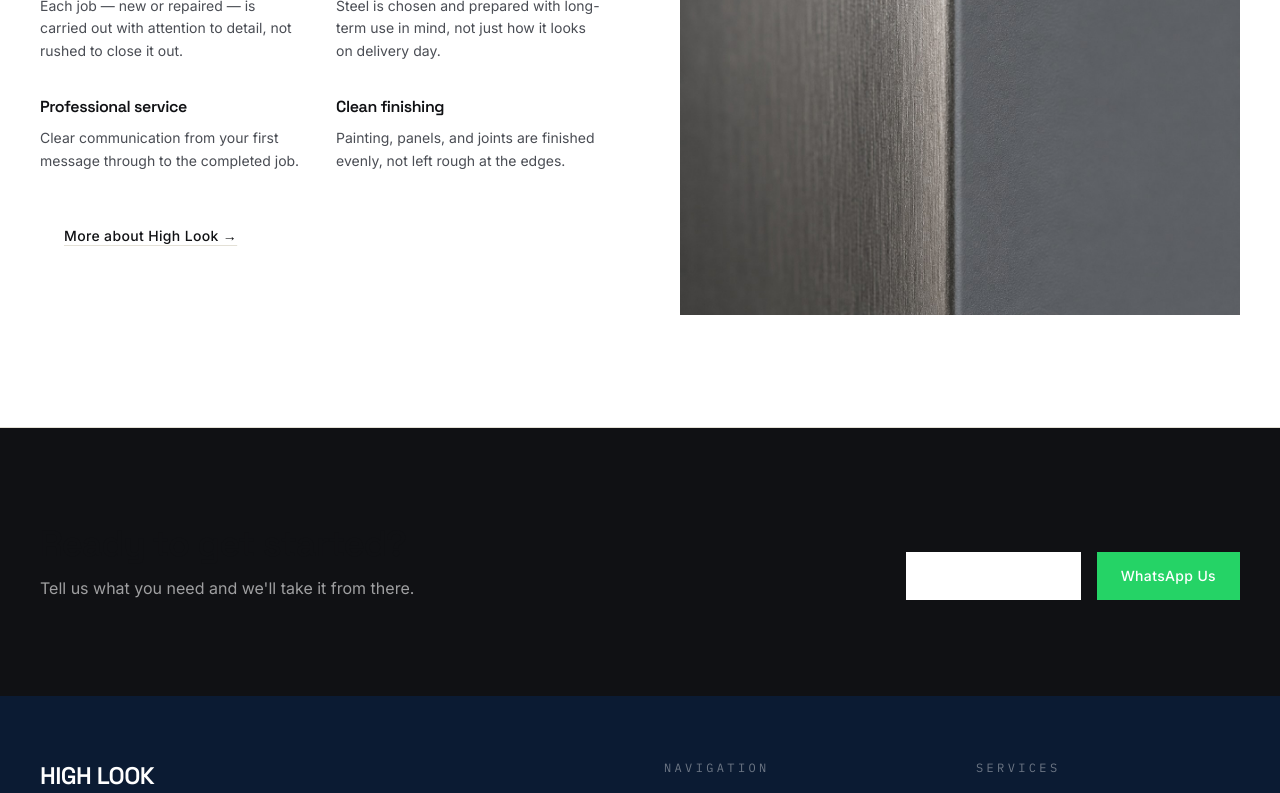
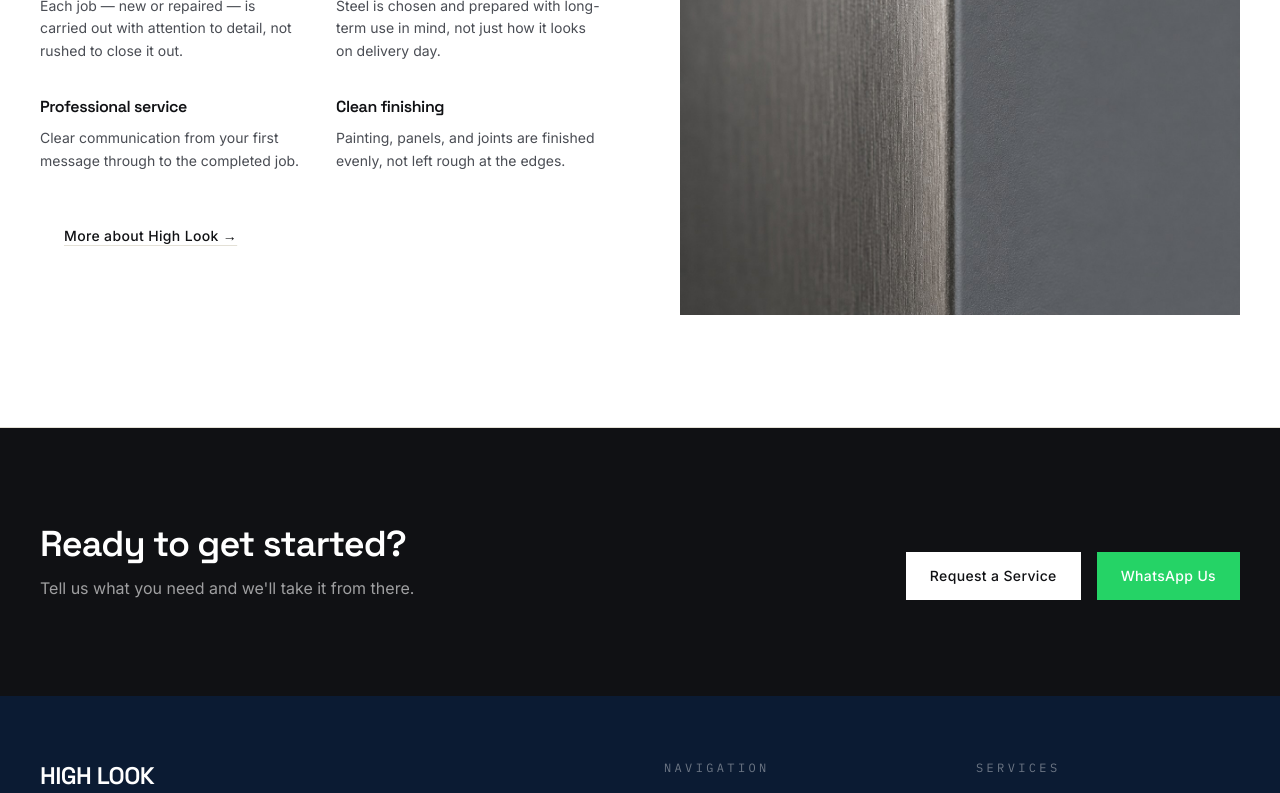
Before and after one commit to azharahmedm786-sketch/high-look-steel-furniture, a Next.js app: page / in a window 1280 px wide. Shown: the part 7306-8099 px from the top of the page. Built offline with nearby package versions, Linux system fonts and the light colour scheme; no server answers.

Commit message:
Fix invisible headings and white-on-white button text

```diff
--- a/app/globals.css
+++ b/app/globals.css
@@ -11,11 +11,11 @@
     @apply bg-bg text-ink font-body antialiased;
   }
 
-  h1,
+   h1,
   h2,
   h3,
   h4 {
-    @apply font-display text-ink;
+    @apply font-display;
   }
 
   :focus-visible {
--- a/components/sections/ClosingCta.tsx
+++ b/components/sections/ClosingCta.tsx
@@ -17,8 +17,7 @@ export function ClosingCta({
           <p className="mt-3 text-white/60">{description}</p>
         </div>
         <div className="flex flex-wrap gap-4">
-          <Button href="/request-service" className="bg-white text-ink hover:bg-white/90">
-            Request a Service
+<Button href="/request-service" className="!bg-white !text-ink hover:!bg-white/90">            Request a Service
           </Button>
           <Button href={buildWhatsAppLink(defaultWhatsAppMessage)} variant="whatsapp" external>
             WhatsApp Us
--- a/components/sections/ServiceDetailTemplate.tsx
+++ b/components/sections/ServiceDetailTemplate.tsx
@@ -169,8 +169,7 @@ export function ServiceDetailTemplate({ slug }: { slug: ServiceSlug }) {
               <p className="mt-3 text-white/60">Contact us for a quotation — pricing depends on the specific job.</p>
             </div>
             <div className="flex flex-wrap gap-4">
-              <Button href="/request-service" className="bg-white text-ink hover:bg-white/90">
-                Request a Service
+<Button href="/request-service" className="!bg-white !text-ink hover:!bg-white/90">                Request a Service
               </Button>
               <Button href={buildWhatsAppLink(message)} variant="whatsapp" external>
                 WhatsApp Us
```
